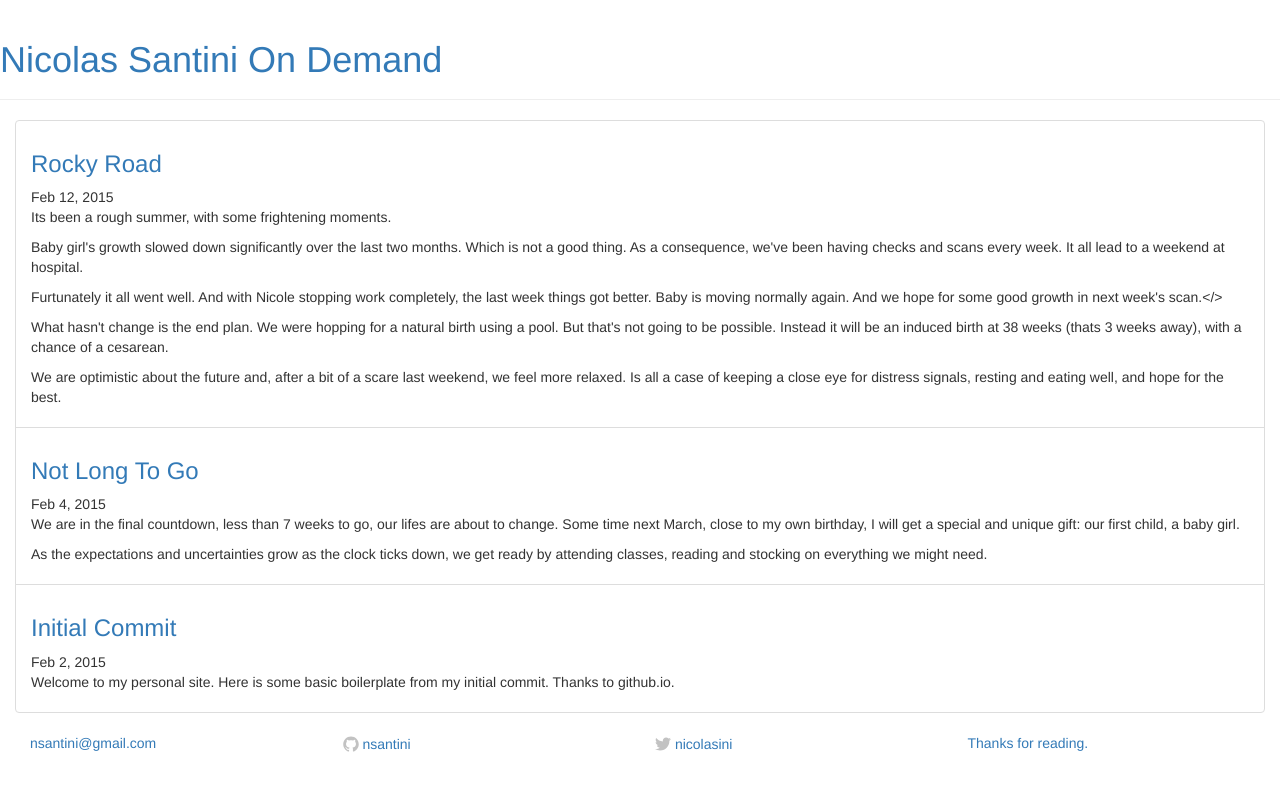
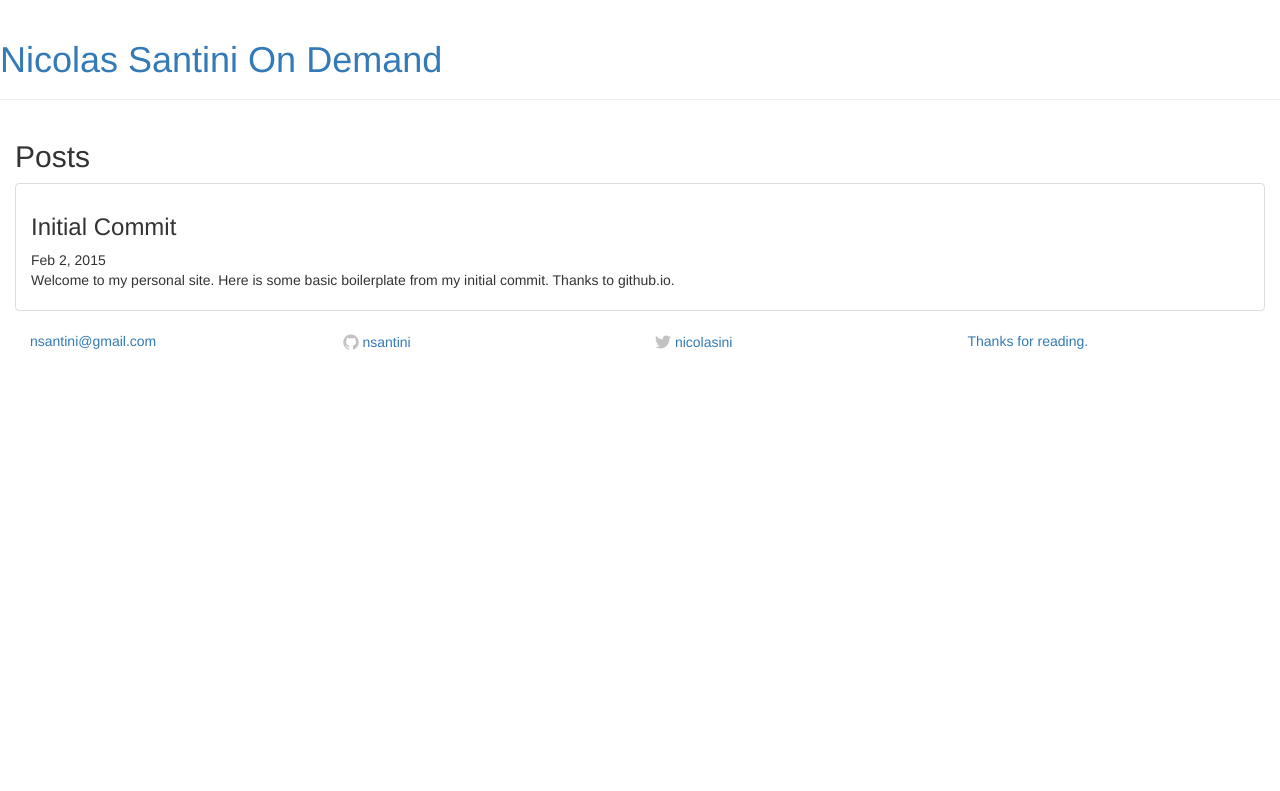
Before and after one commit to nsantini/nsantini.github.io, a Jekyll site: the page built from index.html, in a window 1280 px wide. Shown: the top 791 px of the page. Built offline with Jekyll 4.4.1, drawn with Linux system fonts in a browser that asks for light colours; Markdown is read by kramdown in place of the engine named in the settings.

Commit message:
removing posts

```diff
--- a/_posts/2015-02-04-not-long-to-go.md
+++ /dev/null
@@ -1,10 +0,0 @@
----
-layout: post
-title: "Not Long To Go"
-categories: family public
-date:   2015-02-04 07:40:00
----
-
-<p>We are in the final countdown, less than 7 weeks to go, our lifes are about to change.
-Some time next March, close to my own birthday, I will get a special and unique gift: our first child, a baby girl.</p>
-<p>As the expectations and uncertainties grow as the clock ticks down, we get ready by attending classes, reading and stocking on everything we might need.</p>
--- a/_posts/2015-02-12-rocky-road.md
+++ /dev/null
@@ -1,13 +0,0 @@
----
-layout: post
-title: "Rocky Road"
-categories: family public
-date:   2015-02-12 06:40:00
----
-
-<p>Its been a rough summer, with some frightening moments.</p>
-<p>Baby girl's growth slowed down significantly over the last two months. Which is not a good thing.
-As a consequence, we've been having checks and scans every week. It all lead to a weekend at hospital.</p>
-<p>Furtunately it all went well. And with Nicole stopping work completely, the last week things got better. Baby is moving normally again. And we hope for some good growth in next week's scan.</>
-<p>What hasn't change is the end plan. We were hopping for a natural birth using a pool. But that's not going to be possible. Instead it will be an induced birth at 38 weeks (thats 3 weeks away), with a chance of a cesarean.</p>
-<p>We are optimistic about the future and, after a bit of a scare last weekend, we feel more relaxed. Is all a case of keeping a close eye for distress signals, resting and eating well, and hope for the best.</p>
--- a/index.html
+++ b/index.html
@@ -1,12 +1,13 @@
 ---
 layout: default
 ---
+<h2>Posts</h2>
 <ul class="list-group">
   {% for post in site.categories.public %}
     <li class="list-group-item">
-        <h3><a href="{{ post.url }}">{{ post.title }}</a></h3>
+      <h3>{{ post.title }}</h3>
       <span>{{ post.date | date: "%b %-d, %Y" }}</span>
-        <section>{{ post.excerpt }}</section>
+      <section>{{ post.content }}</section>
     </li>
   {% endfor %}
 </ul>
```
Also changed, not shown: _layouts/default.html (+2 -8 lines). Lines whose indentation alone changed are shown as unchanged.
